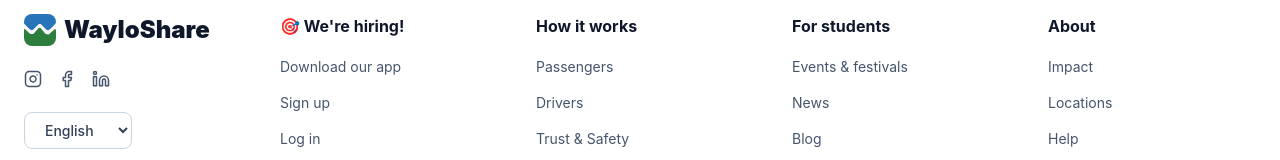
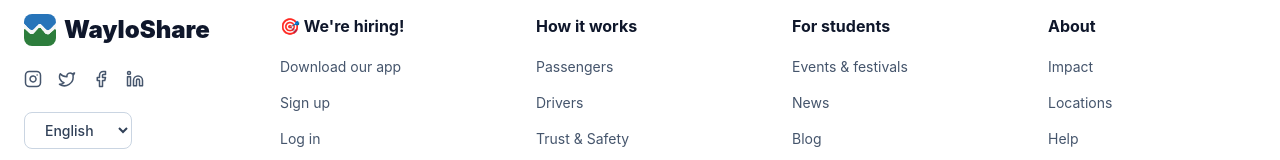
Before and after one commit to wayloshare-lgtm/website, a React (Vite) app: page /blogs in a window 1280 px wide. Shown: the part 2103-2263 px from the top of the page. Built offline with nearby package versions, Linux system fonts and the light colour scheme.

Commit message:
Feature: Add X (Twitter) social media link to footer

```diff
--- a/src/components/Footer.jsx
+++ b/src/components/Footer.jsx
@@ -1,6 +1,6 @@
 import React from 'react';
 import { Link } from 'react-router-dom';
-import { Instagram, Facebook, Linkedin } from 'lucide-react';
+import { Instagram, Facebook, Linkedin, Twitter } from 'lucide-react';
 
 export default function Footer() {
   return (
@@ -17,6 +17,9 @@ export default function Footer() {
             <div className="flex gap-4 mb-4 md:mb-6">
               <a href="https://www.instagram.com/wayloshare?igsh=MTJ3cThsMXRod3FnbA%3D%3D&utm_source=qr" target="_blank" rel="noopener noreferrer" className="text-slate-600 hover:text-blue-600 transition-colors">
                 <Instagram size={18} />
+              </a>
+              <a href="https://x.com/WayloShareApp" target="_blank" rel="noopener noreferrer" className="text-slate-600 hover:text-blue-600 transition-colors">
+                <Twitter size={18} />
               </a>
               <a href="#" className="text-slate-600 hover:text-blue-600 transition-colors">
                 <Facebook size={18} />
```
